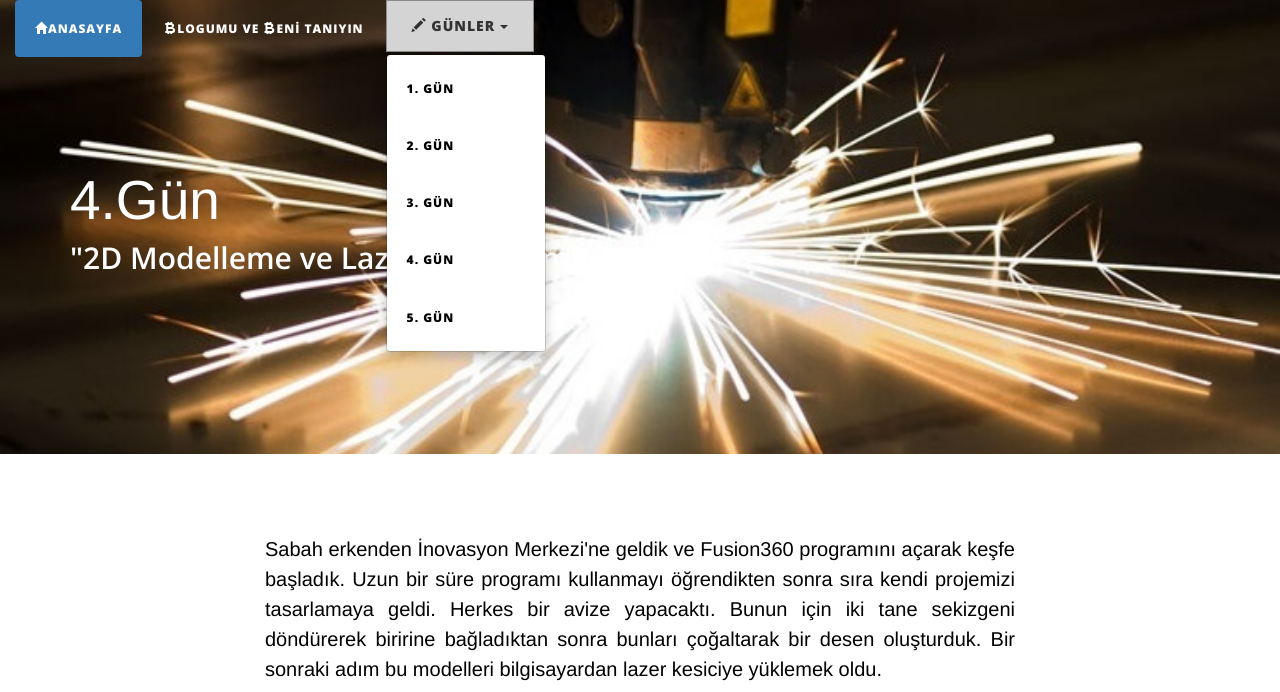
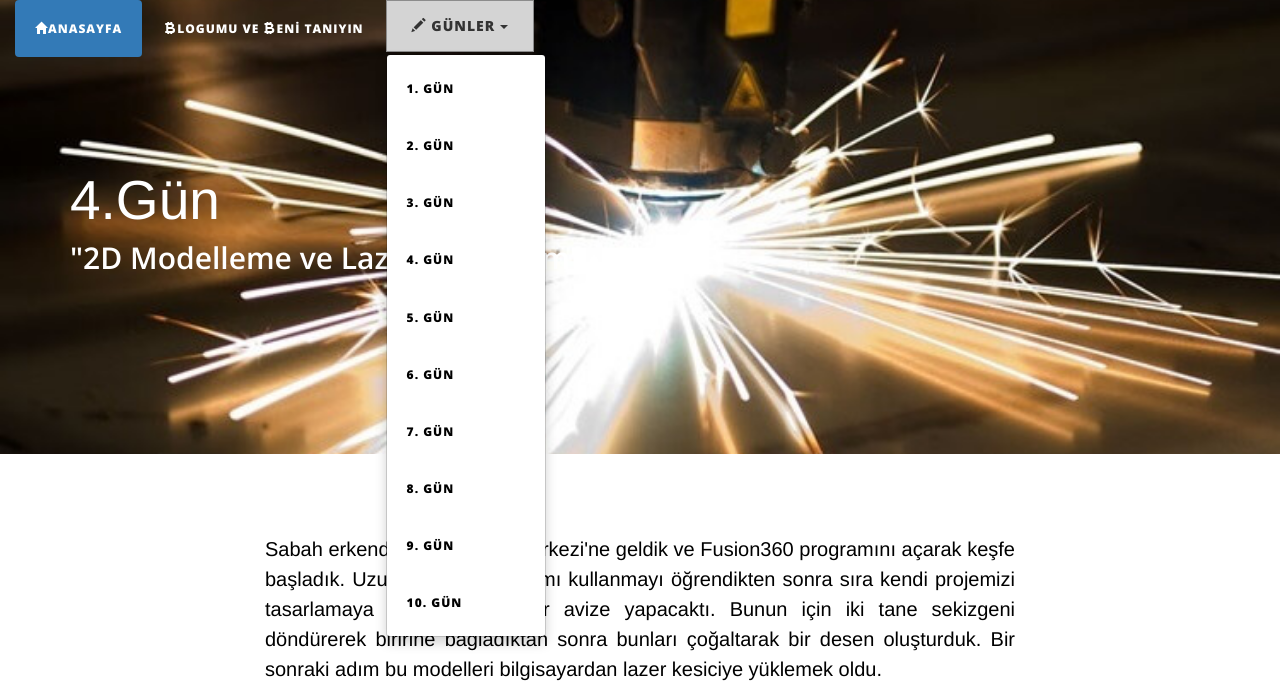
Before and after one commit to BurcuGulsahAlici/makergunceleri, a website: page post3.html in a window 1280 px wide. Both pictures are taken after a click on the button "GÜNLER". Shown: the top 692 px of the page. Drawn offline with nearby package versions, Linux system fonts and the light colour scheme; files that its build step writes are made by us from their sources.

Commit message:
Add files via upload

```diff
--- a/post3.html
+++ b/post3.html
@@ -60,6 +60,11 @@
     <li><a href="post2.html">3. Gün</a></li>
     <li><a href="post3.html">4. Gün</a></li>
     <li><a href="post4.html">5. Gün</a></li>
+    <li><a href="post5.html">6. Gün</a></li>
+    <li><a href="post6.html">7. Gün</a></li>
+    <li><a href="post7.html">8. Gün</a></li>
+    <li><a href="post8.html">9. Gün</a></li>
+    <li><a href="post9.html">10. Gün</a></li>
   </ul>
 </div> </li>
 
```
Also changed, not shown: post1.html (+5 -0 lines), post2.html (+5 -0 lines), post4.html (+5 -0 lines).
